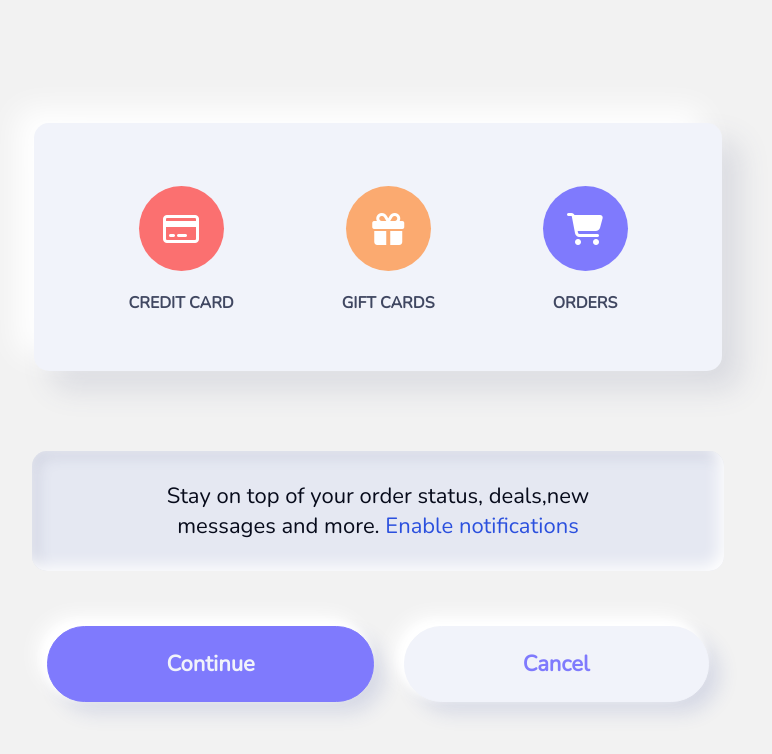
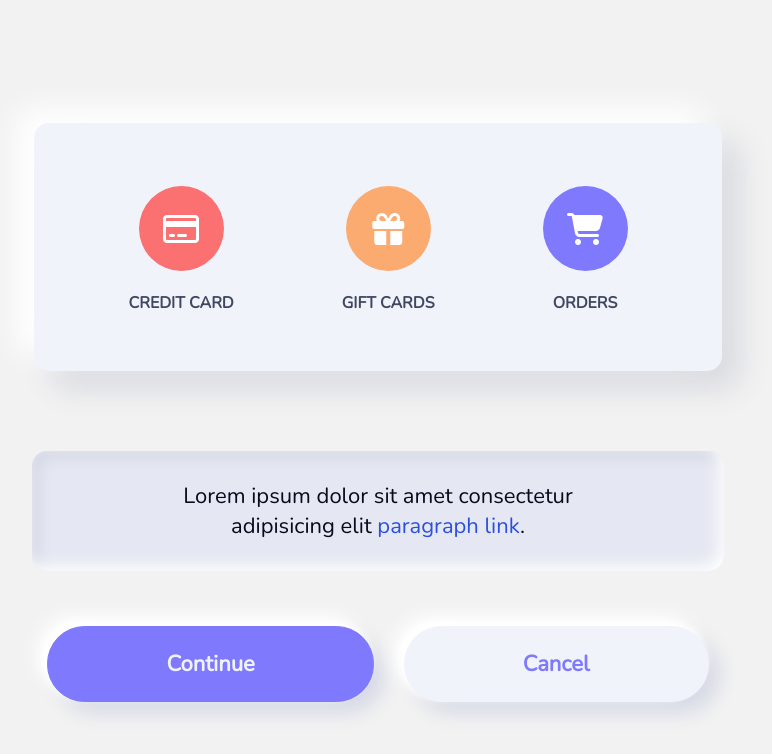
Before and after one commit to brylocode/ui-neumorphic-components, a plain HTML site: page index.html in a window 1280 px wide. Shown: the whole page, without its empty margins (262-1034 px from the left). Drawn offline with nearby package versions, Linux system fonts and the light colour scheme.

Commit message:
change paragraph text

```diff
--- a/index.html
+++ b/index.html
@@ -32,9 +32,8 @@
     </ul>
 
     <div class="paragraph">
-        <p class="paragraph__text">Stay on top of your order status, deals,new messages and more. <span
-                class="paragraph__link">Enable
-                notifications</span>
+        <p class="paragraph__text">Lorem ipsum dolor sit amet consectetur adipisicing elit <span
+                class="paragraph__link">paragraph link</span>.
         </p>
     </div>
     <div class="buttons-box">
```
